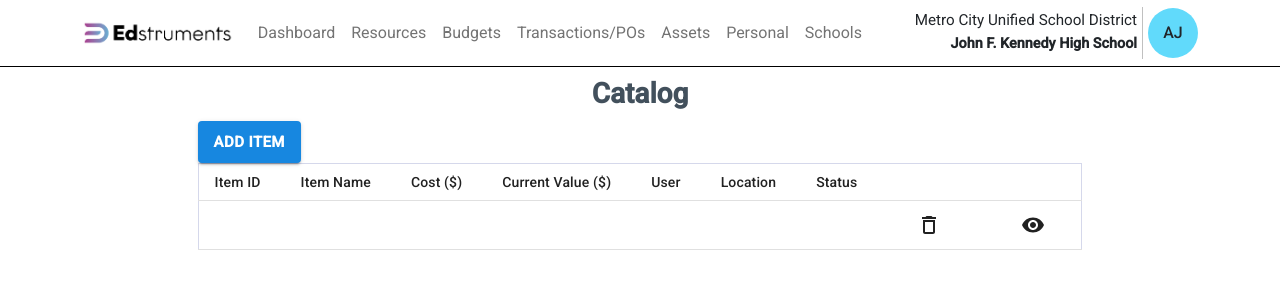
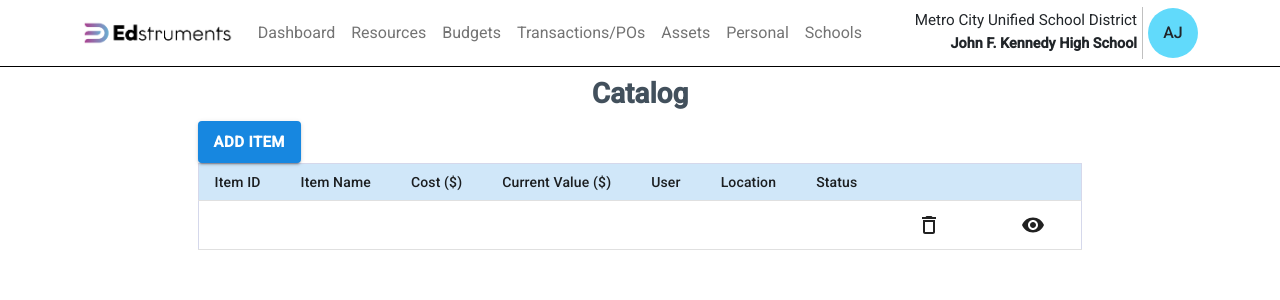
Before and after one commit to cs52-2022/edstruments, a React (Create React App) app in the folder edstruments/: page / in a window 1280 px wide. Shown: the top 300 px of the page. Built offline with nearby package versions, Linux system fonts and the light colour scheme.

Commit message:
recolored tablehead background

```diff
--- a/edstruments/src/TableDemo.js
+++ b/edstruments/src/TableDemo.js
@@ -55,6 +55,9 @@ const useStyles = makeStyles({
     snackbar: {
         bottom: "104px",
     },
+    tableHead: {
+      backgroundColor: '#1787E033',
+    }
 });
 
 function TableDemo() {
@@ -304,7 +307,7 @@ function TableDemo() {
           size="small"
           aria-label="asset table"
         >
-          <TableHead>
+          <TableHead className={classes.tableHead}>
             <TableRow>
               <TableCell>Item ID</TableCell>
               <TableCell>Item Name</TableCell>
```
